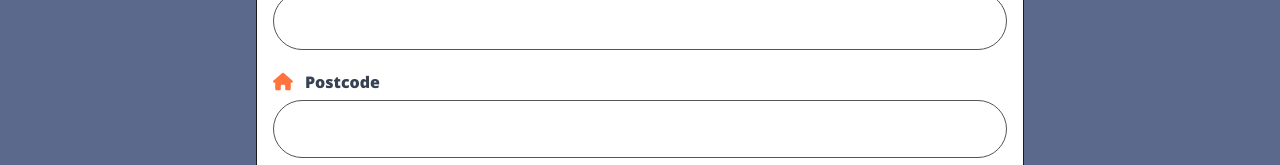
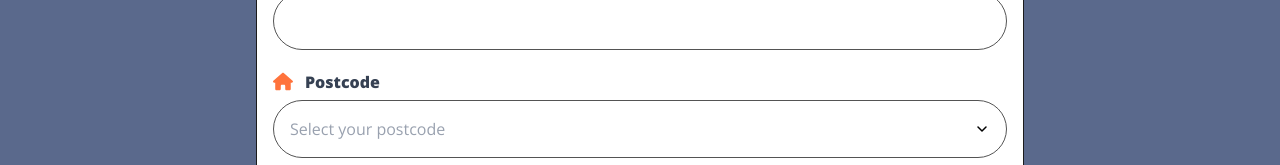
Before and after one commit to noiqum/bumper-task, a Next.js app: page /register in a window 1280 px wide. Shown: the part 787-952 px from the top of the page. Built offline with nearby package versions, Linux system fonts and the light colour scheme.

Commit message:
convert post code into a dropdown element

```diff
--- /dev/null
+++ b/src/components/FormSelect/FormSelect.tsx
@@ -0,0 +1,202 @@
+import React, { useState, useRef, useEffect } from 'react';
+
+interface FormSelectProps {
+    id: string;
+    label: string;
+    register: any;
+    errors: any;
+    baseClass: string;
+    options: { value: string; label: string }[];
+    icon?: React.ReactNode;
+    fieldIcon?: React.ReactNode;
+    getBorderColorClass: () => string;
+    handleBlur: (field: string) => void;
+    onChange?: (value: string) => void;
+    placeholder?: string;
+}
+
+const FormSelect: React.FC<FormSelectProps> = ({
+    id,
+    label,
+    register,
+    errors,
+    baseClass,
+    options,
+    getBorderColorClass,
+    handleBlur,
+    icon,
+    fieldIcon,
+    onChange,
+    placeholder
+}) => {
+    const [isOpen, setIsOpen] = useState(false);
+    const [selectedOption, setSelectedOption] = useState<string>('');
+    const [displayValue, setDisplayValue] = useState<string>(placeholder || '');
+    const [searchTerm, setSearchTerm] = useState<string>('');
+    const [filteredOptions, setFilteredOptions] = useState(options);
+    const dropdownRef = useRef<HTMLDivElement>(null);
+    const searchInputRef = useRef<HTMLInputElement>(null);
+    const hiddenInputRef = useRef<HTMLInputElement>(null);
+
+    // Filter options when search term changes
+    useEffect(() => {
+        if (searchTerm) {
+            setFilteredOptions(
+                options.filter(option =>
+                    option.label.toLowerCase().includes(searchTerm.toLowerCase())
+                )
+            );
+        } else {
+            setFilteredOptions(options);
+        }
+    }, [searchTerm, options]);
+
+    // Focus search input when dropdown opens
+    useEffect(() => {
+        if (isOpen && searchInputRef.current) {
+            searchInputRef.current.focus();
+        }
+    }, [isOpen]);
+
+    // Close dropdown when clicking outside
+    useEffect(() => {
+        const handleClickOutside = (event: MouseEvent) => {
+            if (dropdownRef.current && !dropdownRef.current.contains(event.target as Node)) {
+                setIsOpen(false);
+                setSearchTerm('');
+            }
+        };
+
+        document.addEventListener('mousedown', handleClickOutside);
+        return () => {
+            document.removeEventListener('mousedown', handleClickOutside);
+        };
+    }, []);
+
+    // Register the hidden input with react-hook-form
+    const { ref, ...rest } = register(id);
+
+    // Handle option selection
+    const handleSelectOption = (value: string, label: string) => {
+        setSelectedOption(value);
+        setDisplayValue(label);
+        setIsOpen(false);
+        setSearchTerm('');
+
+        // Update the hidden input value
+        if (hiddenInputRef.current) {
+            hiddenInputRef.current.value = value;
+
+            // Trigger onChange to validate
+            const event = new Event('input', { bubbles: true });
+            hiddenInputRef.current.dispatchEvent(event);
+        }
+
+        // Call the custom onChange if provided
+        if (onChange) {
+            onChange(value);
+        }
+
+        // Trigger blur to mark as touched
+        handleBlur(id);
+    };
+
+    const toggleDropdown = () => {
+        setIsOpen(!isOpen);
+        if (isOpen) {
+            setSearchTerm('');
+        }
+    };
+
+    return (
+        <div className="form-group">
+            <label id={`${id}-label`} htmlFor={id} className="flex items-end text-base leading-5 font-extrabold text-gray-700 mb-2 gap-1">
+                {icon && <span className="mr-2">{icon}</span>} {label}
+            </label>
+
+            {/* Hidden input for form handling */}
+            <input
+                type="hidden"
+                id={id}
+                {...rest}
+                ref={(e) => {
+                    ref(e);
+                    hiddenInputRef.current = e;
+                }}
+            />
+
+            {/* Custom select container */}
+            <div className="relative" ref={dropdownRef}>
+                {/* Select trigger button */}
+                <div
+                    role="combobox"
+                    aria-labelledby={`${id}-label`}
+                    aria-haspopup="listbox"
+                    aria-expanded={isOpen}
+                    aria-controls={`${id}-listbox`}
+                    className={`${baseClass} ${getBorderColorClass()} flex items-center justify-between cursor-pointer`}
+                    onClick={toggleDropdown}
+                    tabIndex={0}
+                >
+                    <span className={`${!selectedOption ? 'text-gray-400' : ''}`}>
+                        {displayValue}
+                    </span>
+                    <div className="flex items-center">
+                        {fieldIcon && <span className="mr-2">{fieldIcon}</span>}
+                        <svg
+                            width="16"
+                            height="16"
+                            viewBox="0 0 16 16"
+                            fill="none"
+                            xmlns="http://www.w3.org/2000/svg"
+                            className={`transition-transform duration-200 ${isOpen ? 'transform rotate-180' : ''}`}
+                        >
+                            <path d="M4 6L8 10L12 6" stroke="currentColor" strokeWidth="1.5" strokeLinecap="round" strokeLinejoin="round" />
+                        </svg>
+                    </div>
+                </div>
+
+                {/* Dropdown options with search */}
+                {isOpen && (
+                    <div className="absolute z-10 w-full mt-1 bg-white rounded-md shadow-lg border border-gray-200 overflow-hidden">
+                        {/* Search input */}
+                        <div className="p-2 border-b border-gray-200">
+                            <input
+                                ref={searchInputRef}
+                                type="text"
+                                value={searchTerm}
+                                onChange={(e) => setSearchTerm(e.target.value)}
+                                placeholder="Search..."
+                                className="w-full p-2 text-sm border border-gray-300 rounded-md focus:outline-none focus:ring-2 focus:ring-primary-green focus:border-transparent"
+                                onClick={(e) => e.stopPropagation()}
+                            />
+                        </div>
+
+                        {/* Options list */}
+                        <div className="max-h-60 overflow-y-auto">
+                            {filteredOptions.length > 0 ? (
+                                filteredOptions.map((option) => (
+                                    <div
+                                        key={option.value}
+                                        className="px-4 py-2 text-sm hover:bg-gray-100 cursor-pointer transition-colors duration-150"
+                                        onClick={() => handleSelectOption(option.value, option.label)}
+                                    >
+                                        {option.label}
+                                    </div>
+                                ))
+                            ) : (
+                                <div className="px-4 py-2 text-sm text-gray-500">
+                                    No options found
+                                </div>
+                            )}
+                        </div>
+                    </div>
+                )}
+            </div>
+
+            {errors[id] && <p className="text-primary-red text-sm mt-1">{errors[id].message}</p>}
+        </div>
+    );
+};
+
+export default FormSelect;
--- a/src/components/RegisterForm/RegisterForm.tsx
+++ b/src/components/RegisterForm/RegisterForm.tsx
@@ -6,6 +6,7 @@ import Button from '../Button/Button';
 import Image from 'next/image';
 import { useState } from 'react';
 import FormField from '../FormField/FormField';
+import FormSelect from '../FormSelect/FormSelect';
 import Persona from "../../../public/assets/svg/persona.svg";
 import Building from "../../../public/assets/svg/building.svg";
 import Phone from "../../../public/assets/svg/phone.svg";
@@ -18,7 +19,12 @@ import { ArrowRight } from "lucide-react"
 import { CheckBox } from '../CheckBox/CheckBox';
 import { useModal } from '@/contexts/ModalContext';
 
-
+const postcodeOptions = [
+    { value: 'E1', label: 'E1 - East London' },
+    { value: 'SW1', label: 'SW1 - South West London' },
+    { value: 'NW1', label: 'NW1 - North West London' },
+    // Add more postcode options as needed
+];
 
 interface RegisterFormData {
     name: string;
@@ -239,17 +245,18 @@ const RegisterForm = () => {
                     fieldIcon={getFieldIcon('email_address')}
                 />
 
-                <FormField
-                    type="text"
+                <FormSelect
                     id="postcode"
                     label="Postcode"
                     register={register}
                     errors={errors}
                     baseClass={baseClass}
+                    options={postcodeOptions}
                     getBorderColorClass={() => getBorderColorClass('postcode')}
                     handleBlur={() => handleBlur('postcode')}
                     icon={<Image src={Home} alt="Postcode" width={20} height={20} />}
                     fieldIcon={getFieldIcon('postcode')}
+                    placeholder="Select your postcode"
                 />
 
                 <div className="form-group">
```
Also changed, not shown: 1 other file (tests, documents, lock files or other folders).
